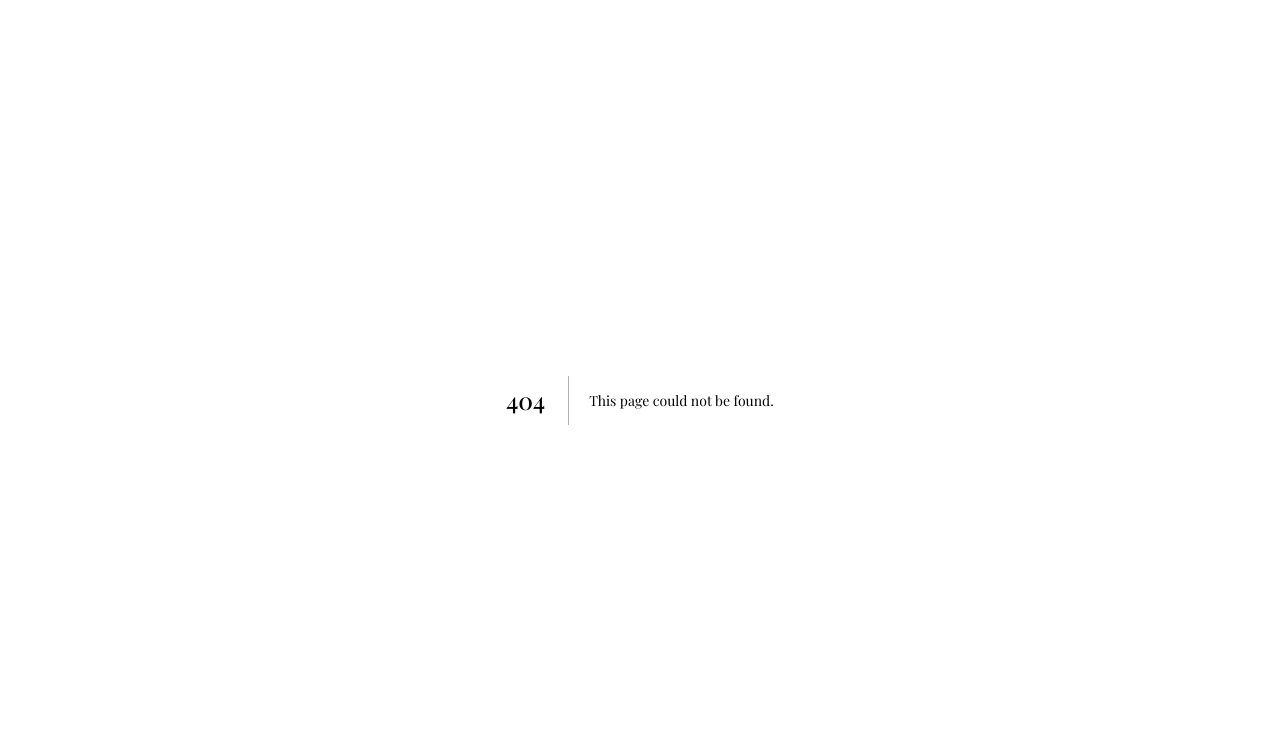
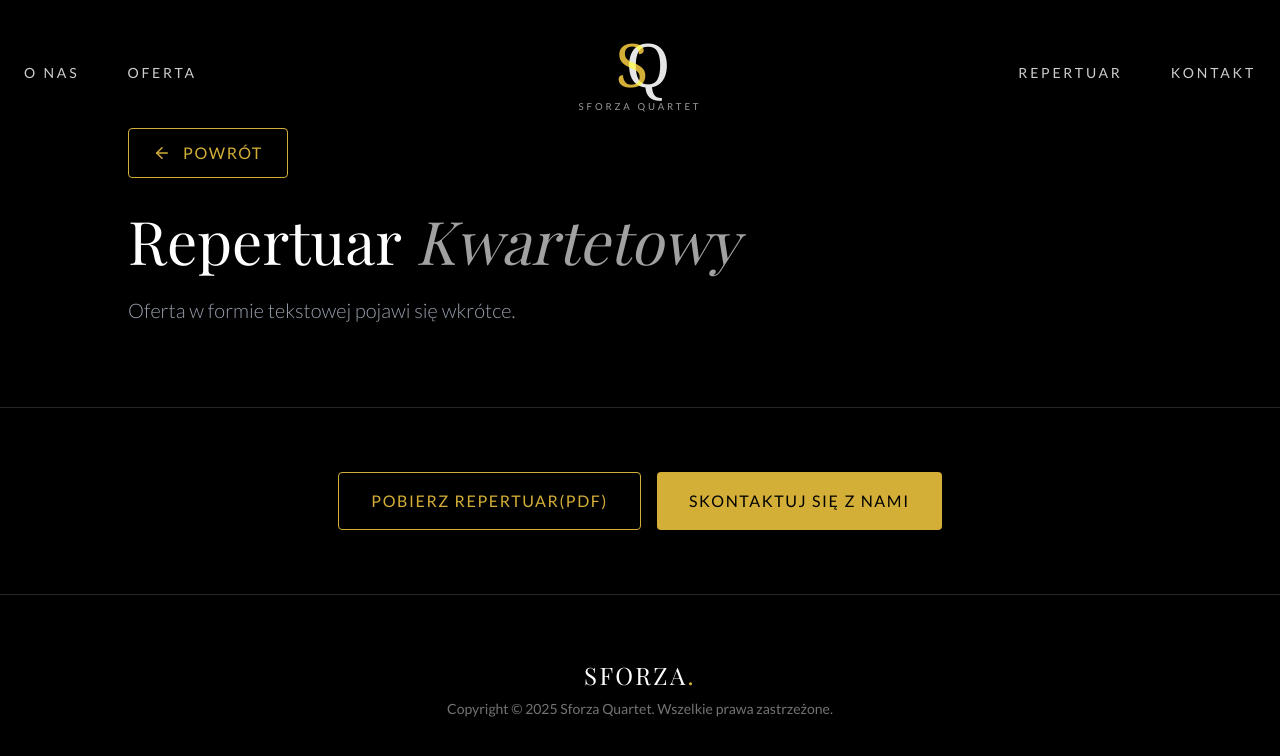
Before and after one commit to patrykzdral/sforza-quartet, a Next.js app: page /repertoire in a window 1280 px wide. Before the commit this address had no page. Shown: the top 756 px of the page. Built offline with nearby package versions, Linux system fonts and the light colour scheme; a web font is replaced by a local one.

Commit message:
feat: Add repertoire page, update intro video, and suppress hydration warning in layout.

```diff
--- /dev/null
+++ b/app/repertoire/page.tsx
@@ -0,0 +1,73 @@
+"use client";
+
+import { motion } from "framer-motion";
+import Navbar from "@/components/Navbar";
+import Footer from "@/components/Footer";
+import Link from "next/link";
+import { ArrowLeft } from "lucide-react";
+
+export default function Repertoire() {
+    return (
+        <main className="bg-black min-h-screen">
+            <Navbar />
+
+            {/* Hero Section */}
+            <section className="relative pt-32 pb-20 px-6 md:px-12">
+                <div className="container mx-auto max-w-5xl">
+                    <motion.div
+                        initial={{ opacity: 0, y: 30 }}
+                        animate={{ opacity: 1, y: 0 }}
+                        transition={{ duration: 0.8 }}
+                    >
+                        <a
+                            href="/#repertoire"
+                            className="relative z-10 inline-flex items-center justify-center gap-3 px-6 py-3 border border-gold-500 text-gold-500 font-medium uppercase tracking-widest hover:bg-gold-500 hover:text-black transition-colors rounded mb-8"
+                        >
+                            <ArrowLeft size={18} /> Powrót
+                        </a>
+
+                        <h1 className="text-4xl md:text-6xl font-serif mb-6">
+                            Repertuar <span className="italic text-neutral-400">Kwartetowy</span>
+                        </h1>
+
+                        <p className="text-xl text-gray-400 font-light leading-relaxed max-w-3xl">
+                            Oferta w formie tekstowej pojawi się wkrótce.
+                        </p>
+                    </motion.div>
+                </div>
+            </section>
+
+            {/* Final Note */}
+            <section className="py-16 px-6 md:px-12 bg-black border-t border-neutral-800">
+                <div className="container mx-auto max-w-5xl text-center">
+                    <motion.div
+                        initial={{ opacity: 0, y: 20 }}
+                        whileInView={{ opacity: 1, y: 0 }}
+                        viewport={{ once: true }}
+                        transition={{ duration: 0.8 }}
+                    >
+                        <div className="flex flex-col sm:flex-row gap-4 justify-center">
+                            <a
+                                href="https://pteii1sujfy8yxfh.public.blob.vercel-storage.com/repertuar.pdf"
+                                target="_blank"
+                                rel="noopener noreferrer"
+                                download
+                                className="inline-flex items-center justify-center gap-3 px-8 py-4 border border-gold-500 text-gold-500 font-medium uppercase tracking-widest hover:bg-gold-500 hover:text-black transition-colors rounded"
+                            >
+                                Pobierz repertuar(PDF)
+                            </a>
+                            <Link
+                                href="/#contact"
+                                className="inline-flex items-center justify-center gap-3 px-8 py-4 bg-gold-500 text-black font-medium uppercase tracking-widest hover:bg-gold-400 transition-colors rounded"
+                            >
+                                Skontaktuj się z nami
+                            </Link>
+                        </div>
+                    </motion.div>
+                </div>
+            </section>
+
+            <Footer />
+        </main>
+    );
+}
```
Also changed, not shown: 1 other file (tests, documents, lock files or other folders).
